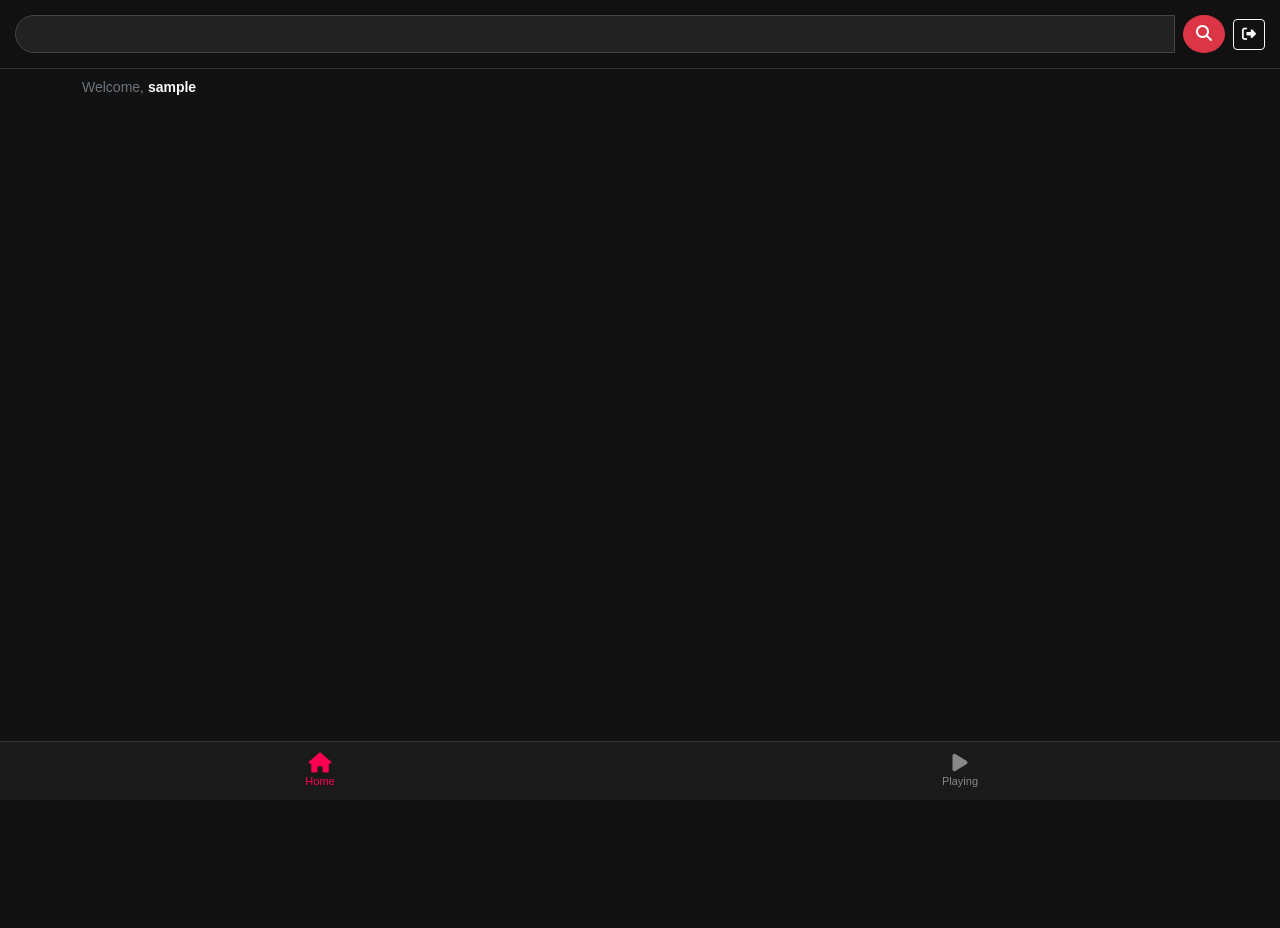
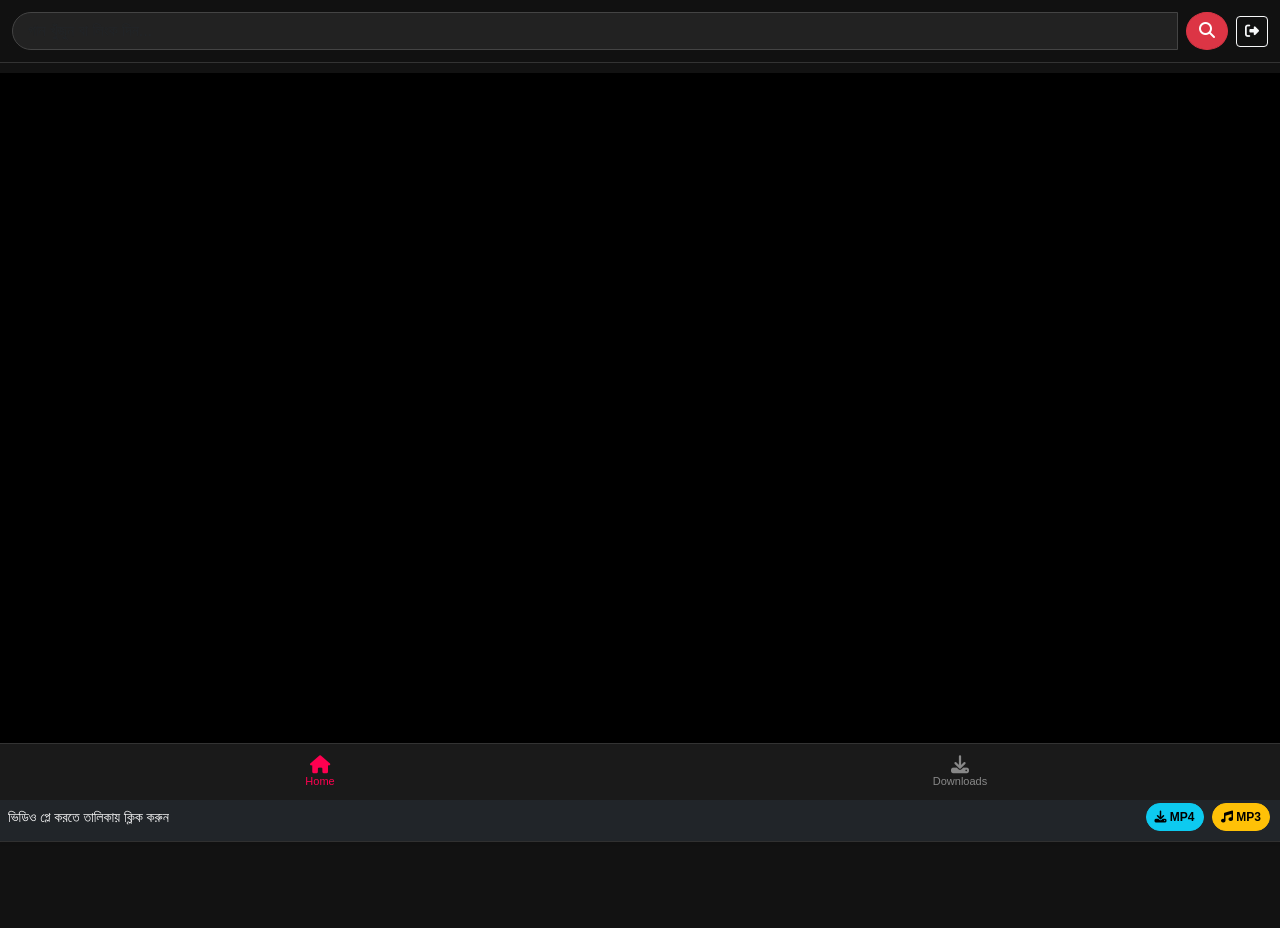
Before and after one commit to taiwon891-maker/Yt-video-downloader, a Flask app: page / in a window 1280 px wide. Before the commit the page ends 787 px from the top, so only its background shows below. Run offline with Flask 3, Linux system fonts and the light colour scheme; the visitor is signed in with stand-in values (Sample User, id 1); data that the repository does not hold is empty; some libraries are stand-ins or nearby versions.

Commit message:
Refactor styles for header and video player layout
Updated styles for header, search bar, and video player. Improved layout and adjusted padding for better visual consistency.

```diff
--- a/templates/index.html
+++ b/templates/index.html
@@ -8,25 +8,34 @@
     <link rel="stylesheet" href="https://cdnjs.cloudflare.com/ajax/libs/font-awesome/6.4.0/css/all.min.css">
     <style>
         :root { --primary: #ff0050; --dark: #121212; --card: #1e1e1e; }
-        body { background: var(--dark); color: white; font-family: sans-serif; padding-bottom: 80px; }
-        .header { position: sticky; top: 0; z-index: 1000; background: rgba(18, 18, 18, 0.9); backdrop-filter: blur(10px); padding: 15px; border-bottom: 1px solid #333; }
-        .search-bar { background: #222; border: 1px solid #444; color: white; border-radius: 50px; padding-left: 20px; }
+        body { background: var(--dark); color: white; font-family: sans-serif; padding-bottom: 70px; }
+
+        /* সার্চ বার স্টিকি */
+        .header { position: sticky; top: 0; z-index: 1000; background: rgba(18, 18, 18, 0.95); backdrop-filter: blur(10px); padding: 12px; border-bottom: 1px solid #333; }
+        .search-bar { background: #222; border: 1px solid #444; color: white; border-radius: 50px; padding-left: 15px; }
+
+        /* ভিডিও প্লেয়ার Home-এর উপরে ফিক্সড থাকবে */
+        .player-wrapper { position: sticky; top: 60px; z-index: 999; background: #000; border-bottom: 1px solid #333; }
+        .embed-container { position: relative; padding-bottom: 56.25%; height: 0; overflow: hidden; max-width: 100%; background: #000; }
+        .embed-container iframe { position: absolute; top: 0; left: 0; width: 100%; height: 100%; border: 0; }
+
         .v-card { background: var(--card); border-radius: 12px; overflow: hidden; margin-bottom: 15px; border: 1px solid #222; cursor: pointer; }
         .v-card img { width: 100%; aspect-ratio: 16/9; object-fit: cover; }
-        .v-title { padding: 10px; font-size: 14px; font-weight: bold; height: 55px; overflow: hidden; }
+        .v-title { padding: 10px; font-size: 13px; font-weight: bold; height: 50px; overflow: hidden; }
+
         .bottom-nav { position: fixed; bottom: 0; width: 100%; background: #1a1a1a; display: flex; justify-content: space-around; padding: 10px 0; border-top: 1px solid #333; z-index: 2000; }
         .nav-btn { background: none; border: none; color: #888; font-size: 11px; flex: 1; }
         .nav-btn.active { color: var(--primary); }
-        .nav-btn i { font-size: 20px; display: block; }
+        .nav-btn i { font-size: 18px; display: block; }
+
         .section { display: none; padding-top: 10px; }
         .section.active { display: block; }
-        .embed-container { position: relative; padding-bottom: 56.25%; height: 0; overflow: hidden; max-width: 100%; background: #000; border-radius: 10px; }
-        .embed-container iframe { position: absolute; top: 0; left: 0; width: 100%; height: 100%; border: 0; }
-        .download-btn { border-radius: 50px; font-weight: bold; font-size: 12px; margin: 3px; }
+        .download-btn { border-radius: 50px; font-weight: bold; font-size: 12px; margin: 2px; }
     </style>
 </head>
 <body>
 
+<!-- হেডার / সার্চ বার -->
 <div class="header d-flex align-items-center justify-content-between">
     <div class="input-group me-2">
         <input type="text" id="searchInput" class="form-control search-bar" placeholder="গান খুঁজুন বা লিংক দিন...">
@@ -35,40 +44,63 @@
     <a href="/logout" class="btn btn-outline-light btn-sm text-nowrap"><i class="fas fa-sign-out-alt"></i></a>
 </div>
 
-<div class="container mt-2">
-    <p class="text-secondary small mb-2">Welcome, <b class="text-light">{{ username }}</b></p>
+<!-- Home সেকশন (ভিডিও প্লেয়ার উপরে এবং নিচে আনলিমিটেড ভিডিও ফিড) -->
+<div id="home-sec" class="section active">
 
-    <div id="home-sec" class="section active">
-        <div id="video-feed" class="row row-cols-1 row-cols-md-2 row-cols-lg-3"></div>
-        <div id="loader" class="text-center p-3" style="display:none;"><div class="spinner-border text-danger"></div></div>
-    </div>
-
-    <div id="playing-sec" class="section">
+    <!-- উপরে স্টিকি প্লেয়ার (স্ক্রোল করলে এটি নড়বে না) -->
+    <div class="player-wrapper">
         <div class="embed-container">
             <iframe id="playerIframe" src="" allowfullscreen></iframe>
         </div>
-        <div class="p-3 mt-2 bg-dark rounded shadow">
-            <h6 id="playTitle">ভিডিও নির্বাচন করুন</h6>
-            <div class="d-flex flex-wrap mt-3">
-                <button onclick="startDownload('720p')" class="btn btn-info download-btn"><i class="fas fa-download me-1"></i> Download MP4</button>
-                <button onclick="startDownload('mp3')" class="btn btn-warning download-btn"><i class="fas fa-music me-1"></i> Download MP3</button>
-            </div>
+        <div class="p-2 bg-dark shadow-sm d-flex justify-content-between align-items-center">
+            <small id="playTitle" class="text-truncate me-2" style="max-width: 60%;">ভিডিও প্লে করতে তালিকায় ক্লিক করুন</small>
+            <div>
+                <button onclick="startDownload('mp4')" class="btn btn-info btn-sm download-btn"><i class="fas fa-download"></i> MP4</button>
+                <button onclick="startDownload('mp3')" class="btn btn-warning btn-sm download-btn"><i class="fas fa-music"></i> MP3</button>
             </div>
         </div>
     </div>
 
+    <!-- আনলিমিটেড স্ক্রোল ভিডিও ফিড -->
+    <div class="container mt-3">
+        <div id="video-feed" class="row row-cols-1 row-cols-md-2 row-cols-lg-3"></div>
+        <div id="loader" class="text-center p-3" style="display:none;"><div class="spinner-border text-danger"></div></div>
+    </div>
+</div>
+
+<!-- ডাউনলোড সেকশন (বটমে কাস্টম পেজ) -->
+<div id="download-sec" class="section container">
+    <h5 class="mb-3 text-danger"><i class="fas fa-download me-2"></i>ডাউনলোড পেজ</h5>
+    <div class="p-3 bg-dark rounded border border-secondary text-center">
+        <p class="mb-2 fs-6">বর্তমানে নির্বাচিত ভিডিও:</p>
+        <p id="downloadSelectedTitle" class="fw-bold text-info">কোনো ভিডিও সিলেক্ট করা হয়নি</p>
+        <hr class="border-secondary">
+        <div class="d-grid gap-2 col-11 mx-auto">
+            <button onclick="startDownload('mp4')" class="btn btn-info fw-bold"><i class="fas fa-video me-1"></i> Download MP4 Video</button>
+            <button onclick="startDownload('mp3')" class="btn btn-warning fw-bold"><i class="fas fa-music me-1"></i> Download MP3 Audio</button>
+        </div>
+    </div>
+</div>
+
+<!-- বটম নেভিগেশন বার -->
 <div class="bottom-nav">
     <button class="nav-btn active" onclick="showSection('home', this)"><i class="fas fa-home"></i>Home</button>
-    <button class="nav-btn" onclick="showSection('playing', this)"><i class="fas fa-play"></i>Playing</button>
+    <button class="nav-btn" onclick="showSection('download', this)"><i class="fas fa-download"></i>Downloads</button>
 </div>
 
 <script>
     let nextPageToken = "";
     let currentQuery = "Bangla new songs";
     let playingUrl = "";
+    let isLoading = false;
 
+    // ১. ইউটিউব ভিডিও সার্চ ও ফিড লোড
     async function loadVideos(q, append = false) {
+        if(isLoading) return;
+        isLoading = true;
         document.getElementById('loader').style.display = "block";
+
+        try {
             const res = await fetch(`/search?q=${encodeURIComponent(q)}&pageToken=${nextPageToken}`);
             const data = await res.json();
 
@@ -86,16 +118,24 @@
                     </div>`;
             });
             nextPageToken = data.nextPageToken || "";
+        } catch(e) {}
+
         document.getElementById('loader').style.display = "none";
+        isLoading = false;
     }
 
+    // ২. ভিডিও প্লে করা
     function playThis(url, videoId, title) {
         playingUrl = url;
-        showSection('playing');
         document.getElementById('playTitle').innerText = title;
+        document.getElementById('downloadSelectedTitle').innerText = title;
         document.getElementById('playerIframe').src = `https://www.youtube.com/embed/${videoId}?autoplay=1`;
+
+        // প্লে করার সময় স্ক্রোল একদম উপরে না নিয়ে প্লেয়ারটি দৃশ্যমান রাখা
+        window.scrollTo({ top: 0, behavior: 'smooth' });
     }
 
+    // ৩. সেকশন সুইচ
     function showSection(name, element) {
         document.querySelectorAll('.section').forEach(s => s.classList.remove('active'));
         document.querySelectorAll('.nav-btn').forEach(b => b.classList.remove('active'));
@@ -104,11 +144,12 @@
         if(element) element.classList.add('active');
     }
 
+    // ৪. সার্চ হ্যান্ডলার
     function handleSearch() {
         const val = document.getElementById('searchInput').value;
         if(val.includes('youtube.com') || val.includes('youtu.be')) {
             let vid = val.split('v=')[1] || val.split('/').pop();
-            playThis(val, vid, "Link Video");
+            playThis(val, vid, "Custom Link Video");
         } else {
             currentQuery = val;
             nextPageToken = "";
@@ -117,10 +158,25 @@
         }
     }
 
-    function startDownload(q) {
+    // ৫. ডাউনলোড ট্রিগার
+    function startDownload(type) {
         if(!playingUrl) return alert("প্রথমে একটি ভিডিও প্লে করুন।");
-        window.location.href = `/download?url=${encodeURIComponent(playingUrl)}&quality=${q}`;
+        let cleanUrl = encodeURIComponent(playingUrl);
+        let downloadLink = type === 'mp3'
+            ? `https://loader.to/api/card/?url=${cleanUrl}&f=mp3`
+            : `https://loader.to/api/card/?url=${cleanUrl}&f=720`;
+
+        window.open(downloadLink, '_blank');
     }
+
+    // ৬. আনলিমিটেড স্ক্রলিং লজিক (Scroll Down / Up)
+    window.onscroll = () => {
+        if ((window.innerHeight + window.scrollY) >= document.body.offsetHeight - 600) {
+            if(document.getElementById('home-sec').classList.contains('active') && nextPageToken) {
+                loadVideos(currentQuery, true);
+            }
+        }
+    };
 
     window.onload = () => loadVideos(currentQuery);
 </script>
```
Lines whose indentation alone changed are shown as unchanged.
